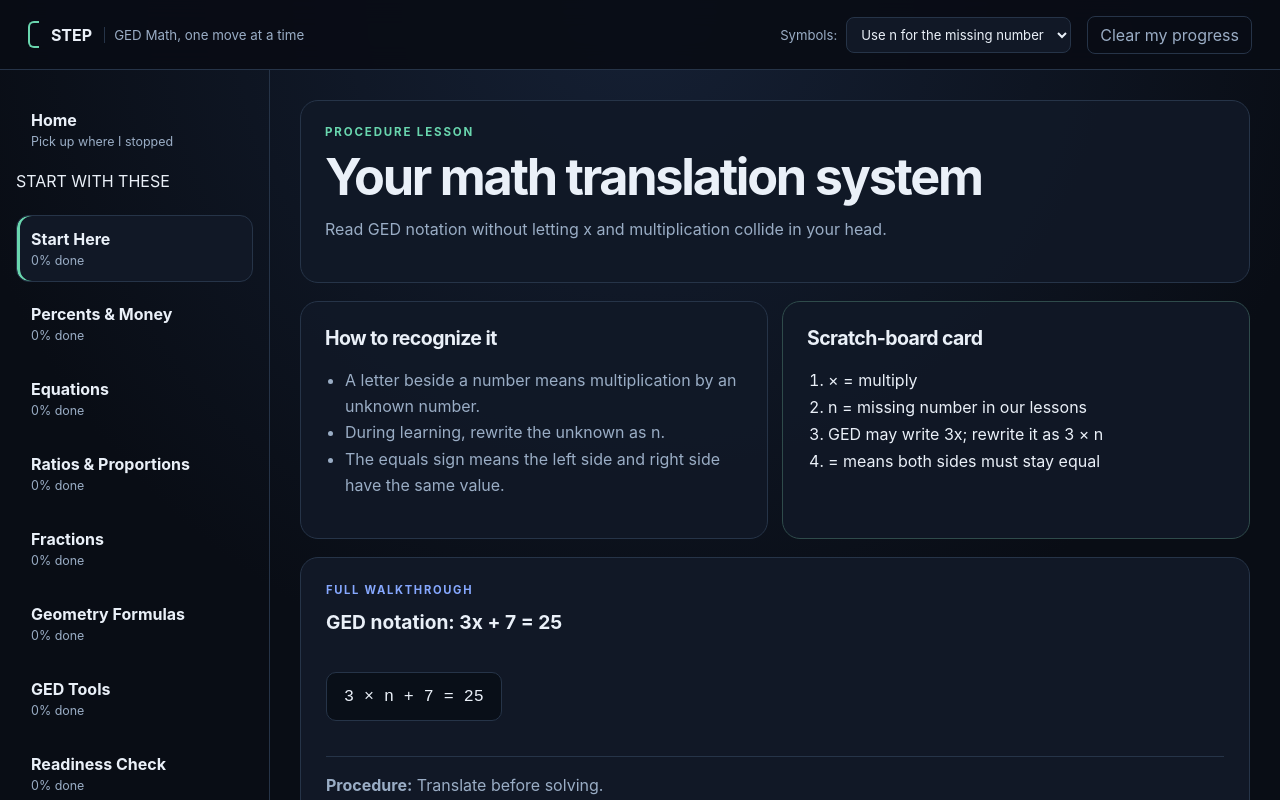
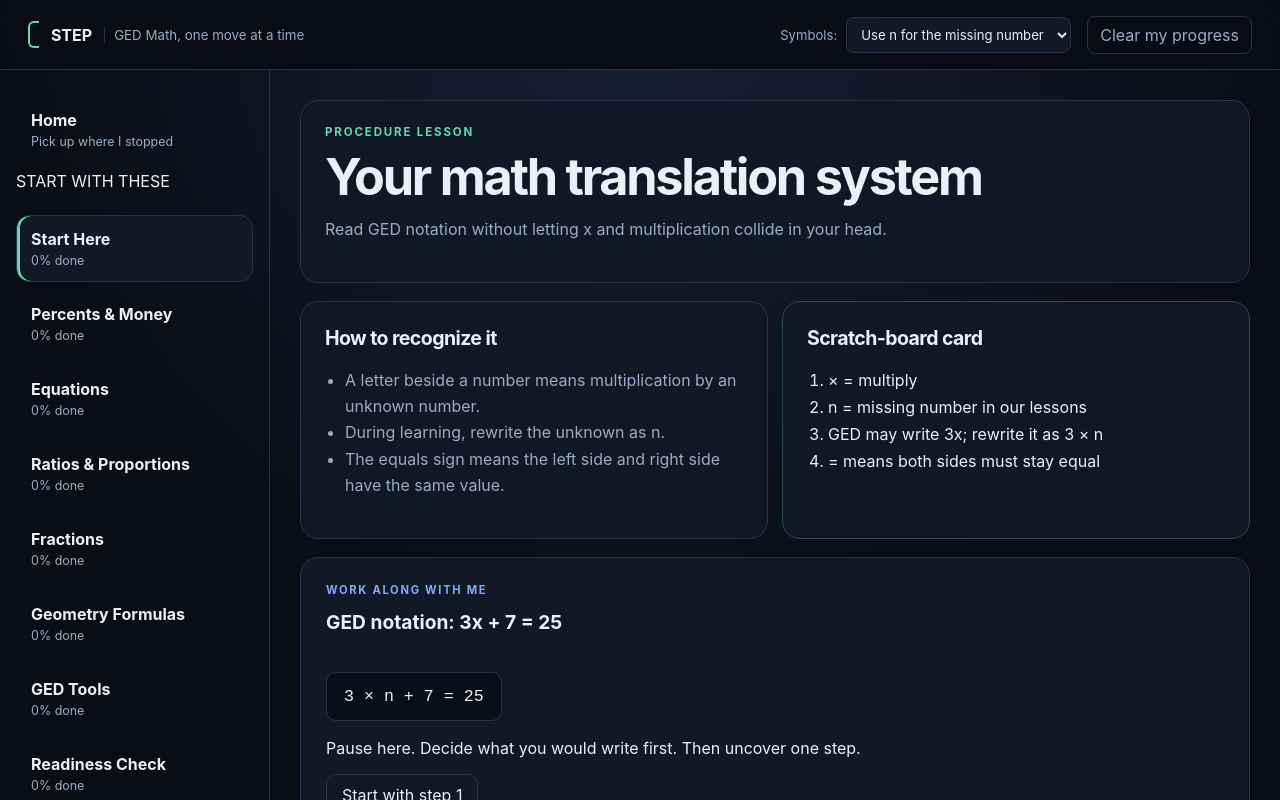
Before and after one commit to Kodaxadev/ged-math-path, a React (Vite) app: page / in a window 1280 px wide. Both pictures are taken after a click on the button "Start this lesson →". Shown: the top 800 px of the page. Built offline with nearby package versions, Linux system fonts and the light colour scheme.

Commit message:
Reveal problem solutions one step at a time

```diff
--- a/src/components/ProblemCard.tsx
+++ b/src/components/ProblemCard.tsx
@@ -9,35 +9,47 @@ type Props = {
 };
 
 export function ProblemCard({ problem, progress, onAttempt, practice = false }: Props) {
-  const [revealed, setRevealed] = useState(!practice);
+  const [shownSteps, setShownSteps] = useState(0);
   const [recorded, setRecorded] = useState(false);
   const notation = progress.notationMode === 'learning' ? problem.learningNotation : problem.gedNotation;
+  const finished = shownSteps >= problem.steps.length;
+  const started = shownSteps > 0;
+  const nextLabel = started ? 'Show the next step' : practice ? 'Show the first step' : 'Start with step 1';
+
   return (
     <article className={practice ? 'problem-card practice' : 'problem-card'}>
-      <p className="problem-label">{practice ? 'TRY THIS' : 'FULL WALKTHROUGH'}</p>
+      <p className="problem-label">{practice ? 'TRY IT' : 'WORK ALONG WITH ME'}</p>
       <h3>{problem.prompt}</h3>
       {notation && <pre className="notation">{notation}</pre>}
-      {practice && !revealed && (
-        <div className="attempt-controls">
-          {problem.hint && <details><summary>Show a hint</summary><p>{problem.hint}</p></details>}
-          <button className="secondary" onClick={() => setRevealed(true)}>Reveal worked steps</button>
+      {!started && (
+        <p className="pause-note">
+          {practice
+            ? 'Work this on paper first. When you need help, uncover one step.'
+            : 'Pause here. Decide what you would write first. Then uncover one step.'}
+        </p>
+      )}
+      {problem.hint && !started && practice && (
+        <details className="hint"><summary>Give me a clue</summary><p>{problem.hint}</p></details>
+      )}
+      {started && (
+        <div className="solution">
+          <p className="procedure"><strong>The move:</strong> {problem.procedure}</p>
+          <div className="step-counter">Showing {shownSteps} of {problem.steps.length} steps</div>
+          <ol>{problem.steps.slice(0, shownSteps).map((step) => <li key={step}>{step}</li>)}</ol>
+          {finished && <p className="answer">Answer: {problem.answer}</p>}
         </div>
       )}
-      {revealed && (
-        <div className="solution">
-          <p className="procedure"><strong>Procedure:</strong> {problem.procedure}</p>
-          <ol>{problem.steps.map((step) => <li key={step}>{step}</li>)}</ol>
-          <p className="answer">Answer: {problem.answer}</p>
-          {practice && !recorded && (
-            <div className="grade-row">
-              <span>Did your setup lead here?</span>
-              <button onClick={() => { onAttempt(problem.id, false); setRecorded(true); }}>Need repeat</button>
-              <button className="correct" onClick={() => { onAttempt(problem.id, true); setRecorded(true); }}>Got it</button>
-            </div>
-          )}
-          {recorded && <p className="recorded">Saved. This result is used only on this device.</p>}
+      {!finished && (
+        <button className="secondary next-step-button" onClick={() => setShownSteps((count) => count + 1)}>{nextLabel}</button>
+      )}
+      {practice && finished && !recorded && (
+        <div className="grade-row">
+          <span>Could you do this one?</span>
+          <button onClick={() => { onAttempt(problem.id, false); setRecorded(true); }}>Need to practice</button>
+          <button className="correct" onClick={() => { onAttempt(problem.id, true); setRecorded(true); }}>Yes</button>
         </div>
       )}
+      {recorded && <p className="recorded">Saved on this device.</p>}
     </article>
   );
 }
```
